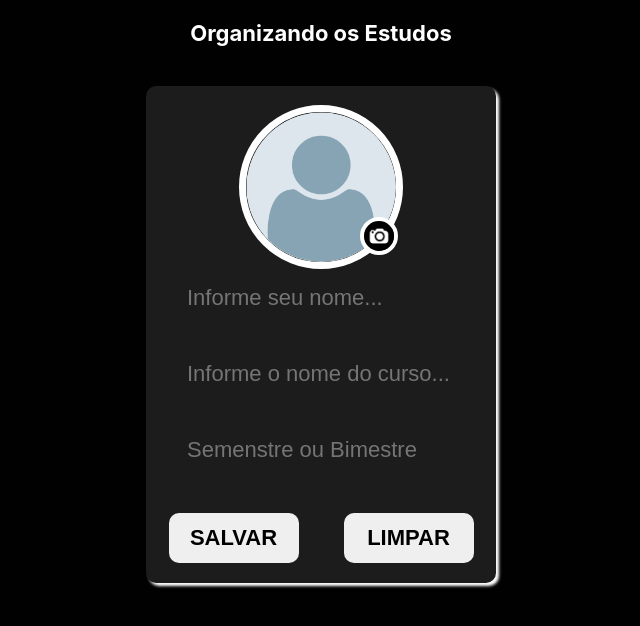
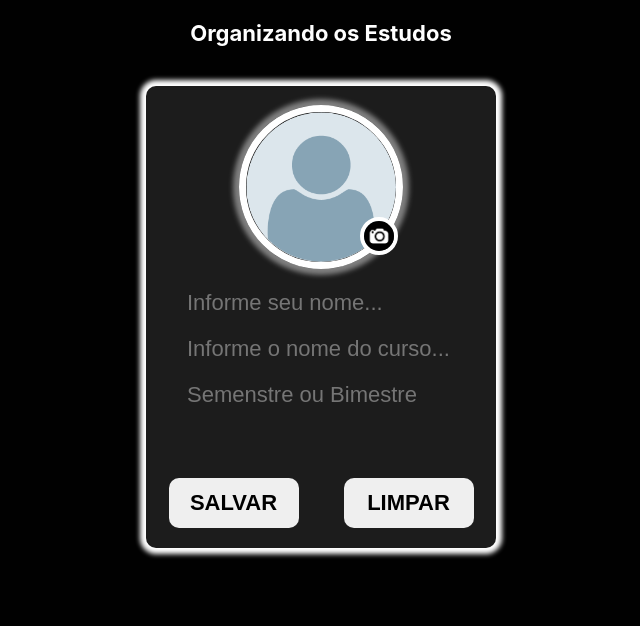
Before and after one commit to dniemeryers/organizar-estudos, a React (Create React App) app: page / in a window 1280 px wide. Shown: the top 626 px of the page, without its empty margins (319-959 px from the left). Built offline with nearby package versions, Linux system fonts and the light colour scheme.

Commit message:
stylização

```diff
--- a/src/introducao/Body/style.js
+++ b/src/introducao/Body/style.js
@@ -3,7 +3,7 @@ import styled from 'styled-components';
 
 export const Container = styled.div`
 margin-top:-1px;
-padding-top: 230px;
+padding-top: 245px;
 background-color: #010101;
 width: 100%;
 height:auto;
@@ -57,7 +57,7 @@ heigth:70px;
 z-index:1000;
 position:fixed;
 padding:30px 30px 30px 0;
-margin-top:160px;
+margin-top:170px;
 @media screen and (max-width: 400px){
 margin-top:200px;
 width:350px;
--- a/src/introducao/Header/styles.js
+++ b/src/introducao/Header/styles.js
@@ -79,6 +79,10 @@ export const UserPicture = styled.img`
     border-radius:50%;
     border: 4px solid white;
     z-index:10000;
+    margin-left:10px;
+    margin-top:10px;
+    margin-right:10px;
+    box-shadow: 0px 0px 4px 3px gray;
 
 
 
--- a/src/introducao/inicio/styles.js
+++ b/src/introducao/inicio/styles.js
@@ -22,7 +22,7 @@ export const Row = styled.div`
     align-items: center;
     margin:auto;
     margin-top:40px;
-    box-shadow: white 3px 3px 3px ;
+    box-shadow: 0px 0px 5px 6px white;
 
 
 
@@ -75,15 +75,14 @@ export const UserPicture = styled.img`
     border-radius:50%;
     border: 7px solid white;
     margin:-1px;
-
+    box-shadow: 0px 0px 5px 6px gray;
 `
 
 export const Input = styled.input`
     background-color: transparent;
     flex: 1;
     font-size: 22px;
-
-    padding:20px 0 30px 0;
+    padding:10px 0 10px 0;
     border: 0;
     color: #FFFFFF;
     margin-left:20px;
@@ -94,6 +93,7 @@ export const File = styled.div`
     margin-top:-55px;
     margin-bottom:10px;
     margin-left:120px;
+    padding-bottom:15px;
 
 
 `
@@ -138,6 +138,7 @@ export const Buttons = styled.div`
     display:flex;
     justify-content:space-around;
     padding:20px;
+    padding-top:60px;
 `
 export const H1 = styled.h1`
     color: white;
--- a/src/introducao/materia/style.js
+++ b/src/introducao/materia/style.js
@@ -10,18 +10,11 @@ padding-top:10px;
 padding-bottom:5px;
 border-radius:5px;
 background-color:#4a4a4a;
-box-shadow: 4px 4px 4px white;
+box-shadow: 0px 0px 6px 3px white;
 
-
-
-
-
-@media screen and (min-width: 1024px){
-
+    @media screen and (min-width: 1024px){
     width:360px;
-
 }
-
 `
 export const Container = styled.div`
 
@@ -73,13 +66,14 @@ font-weight:bolder;
 border-radius:50%;
 margin-left: 10px;
 border:none;
+
 `
 export const ButtonRemove = styled.button`
 color:white;
 position:absolute;
 top:0;
 right:0;
-background-color:red;
+background-color:gray;
 font-size:22px;
 heigth:20px;
 width:30px;
@@ -87,13 +81,17 @@ font-weight:bolder;
 border-radius:5px;
 margin-left: 10px;
 border:none;
+    &:hover{
+         background-color:red;
+         scale:1.2;
+}
 `
 export const Div1 = styled.div`
 position:relative;
 justify-content:space-beteween;
 `
 export const ButtonLimpar = styled.button`
-background-color:red;
+background-color:gray;
 border-radius:5px;
 border:none;
 font-size:20px;
@@ -103,4 +101,8 @@ font-weight:bolder;
 color:white;
 margin-top:10px;
 margin-left:13px;
+  &:hover{
+    background-color:red;
+    scale:1.2;
+  }
 `
```
